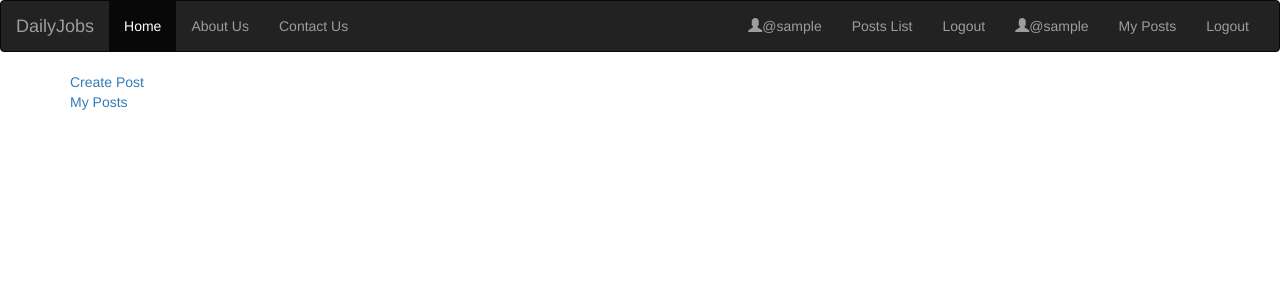
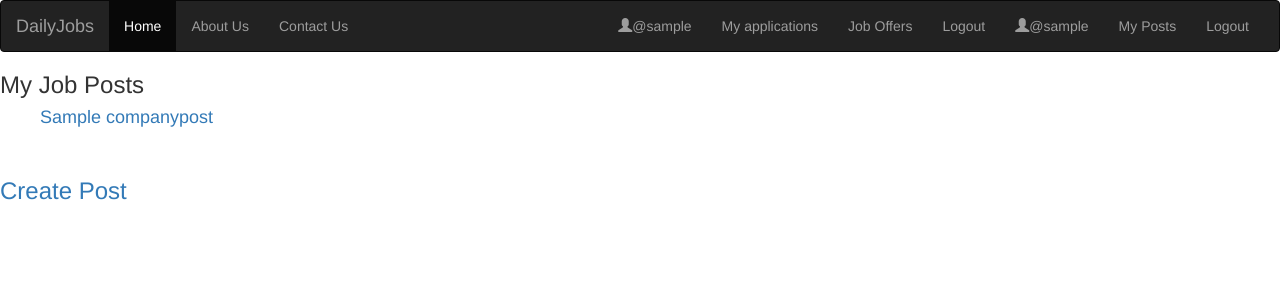
Before and after one commit to DailyJobsProject/dailyjobs, a Django app: page / in a window 1280 px wide. Shown: the top 300 px of the page. Run offline with Django 3.2, Linux system fonts and the light colour scheme; a user stored in the database is signed in; tables that the repository leaves empty hold one stand-in row (values such as "Sample post"); some libraries are stand-ins or nearby versions.

Commit message:
added "my applications" for and "job offers" navbar button for employee

```diff
--- a/dailyjobs/urls.py
+++ b/dailyjobs/urls.py
@@ -17,15 +17,13 @@ from django.conf import settings
 from django.conf.urls.static import static
 from django.contrib import admin
 from django.urls import path, include
-from . import views
 
 urlpatterns = [
     path('admin/', admin.site.urls),
     path('accounts/', include('django.contrib.auth.urls')),
     path('users/', include(('users.urls', 'users'), namespace='users')),
-    path('posts/', include(('posts.urls', 'posts'), namespace='posts')),
-    path('', views.StartPage.as_view(), name='startpage'),
-    path('logged_out', views.LoggedOutPage.as_view(), name='logged_out')
+    path('', include(('posts.urls', 'posts'), namespace='posts')),
+    # path('logged_out', views.LoggedOutPage.as_view(), name='logged_out')
 ]
 
 if settings.DEBUG is True:
--- a/dailyjobs/views.py
+++ /dev/null
@@ -1,7 +0,0 @@
-from django.views.generic import TemplateView
-
-class StartPage(TemplateView):
-    template_name = 'start_page.html'
-
-class LoggedOutPage(TemplateView):
-    template_name = 'logged_out.html'
--- a/posts/templates/posts/companypost_list.html
+++ b/posts/templates/posts/companypost_list.html
@@ -3,16 +3,24 @@
 {% block content %}
 
 {% if user.is_company %}
+    <h3>My Job Posts</h3>
+
     {% for posts in user.posts.all %}
-        <ul><a href=" {% url 'posts:detail' pk=posts.pk %}">{{posts.title}}</a></ul>
+        <ul>
+            <h4><a href=" {% url 'posts:detail' pk=posts.pk %}">{{posts.title}}</a></h4>
+        </ul>
 
     {% endfor %}
+    <br>
+    <h3><a href="{% url 'posts:create' %}">Create Post</a><br></h3>
 
-{% endif %}
+{% else %}
+    <h2>Job offers</h2>
 
-{% if user.is_employee %}
     {% for post in posts %}
-        <ul><a href=" {% url 'posts:detail' post.pk %}">{{post.title}}</a></ul>
+        <ul>
+            <h4><a href=" {% url 'posts:detail' post.pk %}">{{post.title}}</a></h4>
+        </ul>
 
     {% endfor %}
 
--- a/posts/urls.py
+++ b/posts/urls.py
@@ -11,11 +11,11 @@ router.register(r'company_posts', CompanyPostViewSet)
 app_name = 'posts'
 
 urlpatterns = [
-    path('', include(router.urls)),
-    path('rest_api/', include('rest_framework.urls', namespace='rest_framework')),
+    path('', views.PostListView.as_view()),
     path('new/', views.PostCreateView.as_view(), name='create'),
-    path('<int:pk>/', views.PostDetailView.as_view(), name = 'detail'),
-    path('list/', views.PostListView.as_view(), name = 'list'),
+    path('<int:pk>/', views.PostDetailView.as_view(), name ='detail'),
+    path('list/', views.PostListView.as_view(), name ='list'),
+    path('employee_applications/', views.EmployeeApplicationsListView.as_view(), name='employee_applications_list'),
     path('<int:pk>/post_delete/', views.PostDeleteView.as_view(), name='delete'),
     path('<int:pk>/post_update/', views.PostUpdateView.as_view(), name='update'),
     path('<int:pk>/apply/', views.post_apply, name='apply'),
--- a/posts/views.py
+++ b/posts/views.py
@@ -43,6 +43,24 @@ class PostListView(LoginRequiredMixin,ListView):
     template_name = 'posts/companypost_list.html'
     context_object_name = 'posts'
     queryset = CompanyPost.objects.all()
+
+    def get_context_data(self, **kwargs):
+        context = super(PostListView , self).get_context_data(**kwargs)
+        context['applications'] = Application.objects.all()
+        context['identifiers'] = Application.objects.all().values_list('identifier', flat=True)
+        return context
+
+class EmployeeApplicationsListView(LoginRequiredMixin,ListView):
+    model= CompanyPost
+    template_name = 'posts/employee_applications_list.html'
+    context_object_name = 'posts'
+    queryset = CompanyPost.objects.all()
+
+    def get_context_data(self, **kwargs):
+        context = super(EmployeeApplicationsListView, self).get_context_data(**kwargs)
+        context['applications'] = Application.objects.all()
+        context['identifiers'] = Application.objects.all().values_list('identifier', flat=True)
+        return context
 
 class PostDeleteView(LoginRequiredMixin, DeleteView):
     model = CompanyPost
--- a/templates/base.html
+++ b/templates/base.html
@@ -31,7 +31,7 @@
                             {% if user.is_company %}
                             <ul class="nav navbar-nav navbar-right">
                                 <li><a href="{% url 'users:company_detail' pk=user.pk %}"><span class="glyphicon glyphicon-user"></span>@{{user.username}}</a></li>
-                                <li><a href="{% url 'posts:list' %}">My Posts</a> </li>
+                                <li><a href="{% url 'posts:list' %}">My Posts</a></li>
                                 <li><a href="{% url 'logout' %}">Logout</a></li>
                             </ul>
                             {% endif %}
@@ -40,7 +40,8 @@
                             {% if user.is_employee %}
                             <ul class="nav navbar-nav navbar-right">
                                 <li><a href="{% url 'users:employee_detail' pk=user.pk %}"><span class="glyphicon glyphicon-user"></span>@{{user.username}}</a></li>
-                                <li><a href="{% url 'posts:list' %}">Posts List</a></li>
+                                <li><a href="{% url 'posts:employee_applications_list' %}">My applications</a></li>
+                                <li><a href="{% url 'posts:list' %}">Job Offers</a> </li>
                                 <li><a href="{% url 'logout' %}">Logout</a></li>
                             </ul>
 
--- a/users/models.py
+++ b/users/models.py
@@ -17,7 +17,7 @@ class Company(models.Model):
     user = models.OneToOneField(User, primary_key=True, unique=True, on_delete=models.CASCADE)
     name = models.CharField(max_length=254, unique=True)
     telephone = models.CharField(max_length=254)
-    about = models.TextField(max_length=1000, default='Tell us something about you')
+    about = models.TextField(max_length=1000, default='No description')
     image = models.ImageField(upload_to='profile_pics')
 
     def __str__(self):
--- a/users/templates/employee_detail.html
+++ b/users/templates/employee_detail.html
@@ -23,6 +23,8 @@
         </form>
 
     {% endif %}
+
+    <h4><a href="{% url 'posts:list' %}">My Applications</a></h4>
 
     <!-- Employee description -->
     <h2>About</h2>
--- a/users/urls.py
+++ b/users/urls.py
@@ -11,7 +11,7 @@ router.register(r'employees', EmployeeViewSet)
 
 
 urlpatterns = [
-    path('', include(router.urls)),
+    path('users/', include(router.urls)),
     path('rest_api/', include('rest_framework.urls', namespace='rest_framework')),
 
     path('signup/', views.SignUpView.as_view(), name='signup'),
```
Also changed, not shown: posts/templates/posts/companypost_detail.html (+3 -4 lines), posts/templates/posts/employee_applications_list.html (added, +23 -0 lines), users/migrations/0004_auto_20200729_1036.py (added).
